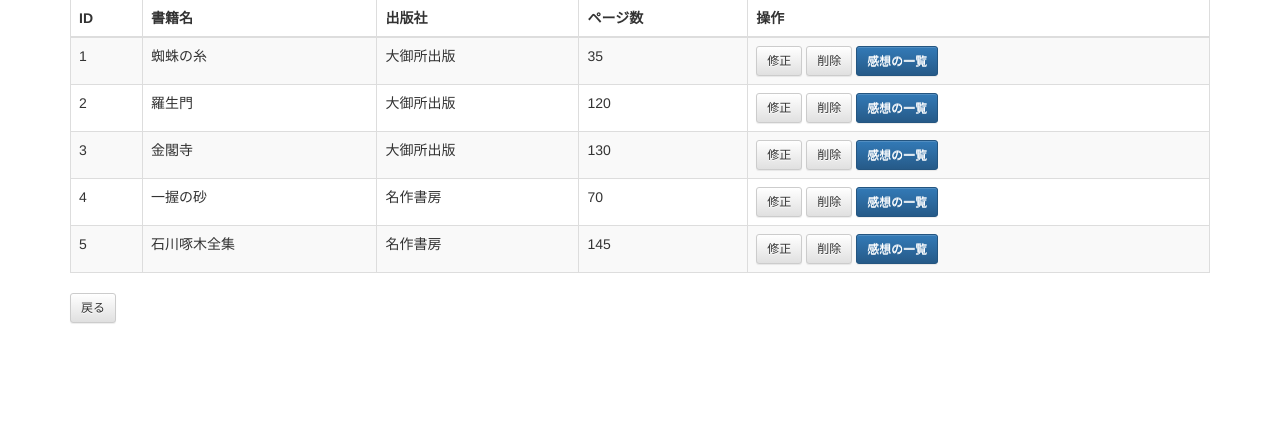
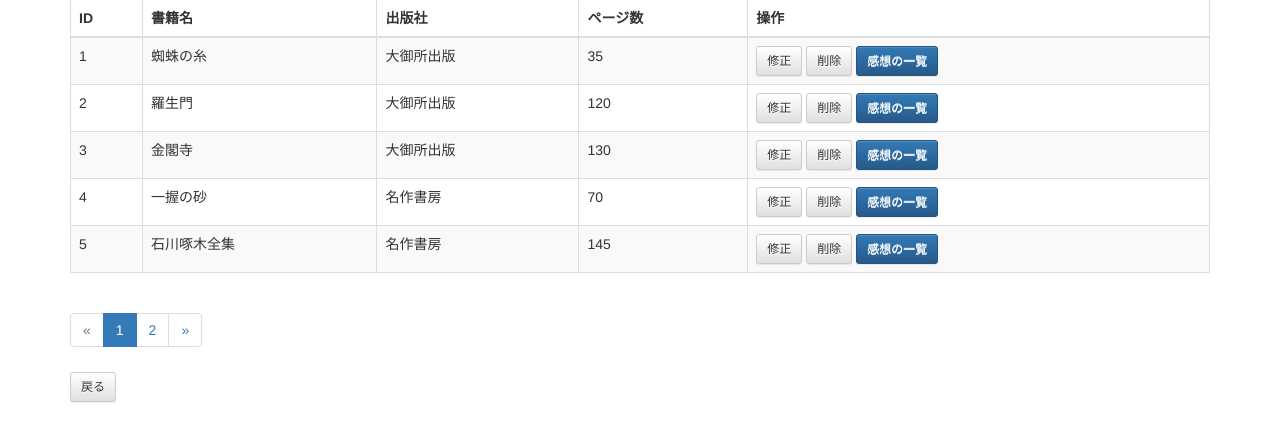
Before and after one commit to palodinico/python_mybook2, a Django app: page /cms/book/ in a window 1280 px wide. Shown: the part 135-577 px from the top of the page. Run offline with Django 3.2, Linux system fonts and the light colour scheme; data comes from the database, SQL or seed files in the repository; some libraries are stand-ins or nearby versions.

Commit message:
Add pagination

```diff
--- a/cms/templates/cms/book_list.html
+++ b/cms/templates/cms/book_list.html
@@ -51,6 +51,30 @@ table {
         </tbody>
     </table>
 
+    {% if is_paginated %}
+    <ul class="pagination">
+        {% if page_obj.has_previous %}
+            <li><a href="?page={{ page_obj.previous_page_number }}">&laquo;</a></li>
+        {% else %}
+            <li class="disabled"><a href="#">&laquo;</a></li>
+        {% endif %}
+
+        {% for linkpage in page_obj.paginator.page_range %}
+            {% ifequal linkpage page_obj.number %}
+                <li class="active"><a href="#">{{ linkpage }}</a></li>
+            {% else %}
+                <li><a href="?page={{ linkpage }}">{{ linkpage }}</a></li>
+            {% endifequal %}
+        {% endfor %}
+
+        {% if page_obj.has_next %}
+            <li><a href="?page={{ page_obj.next_page_number }}">&raquo;</a></li>
+        {% else %}
+            <li class="disabled"><a href="#">&raquo;</a></li>
+        {% endif %}
+    </ul>
+    {% endif %}
+
     <div>
         <a href="" class="btn btn-default btn-sm">戻る</a>
     </div>
```
